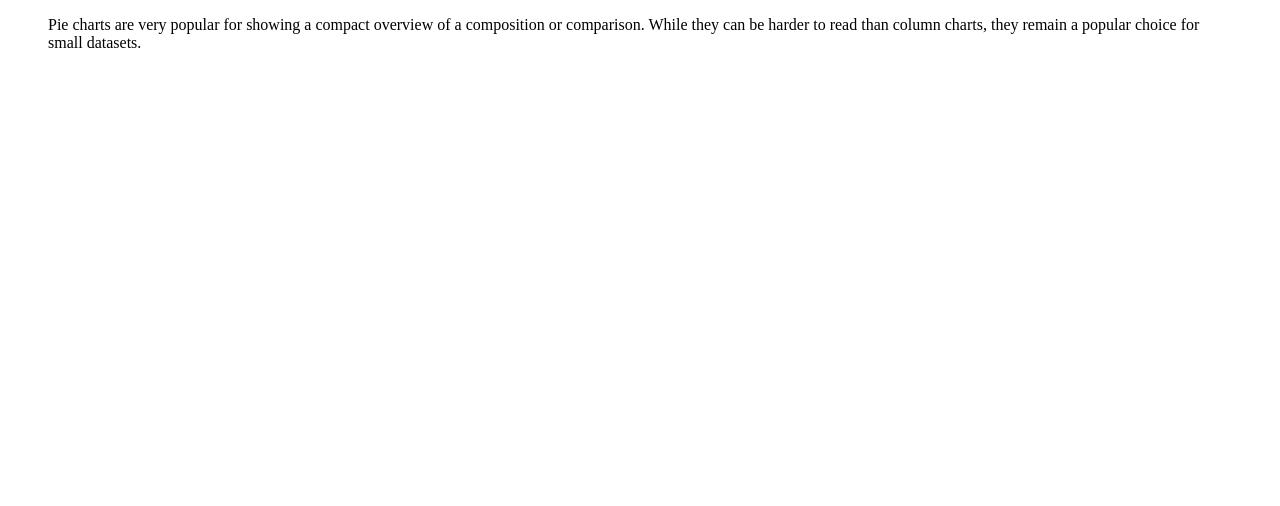
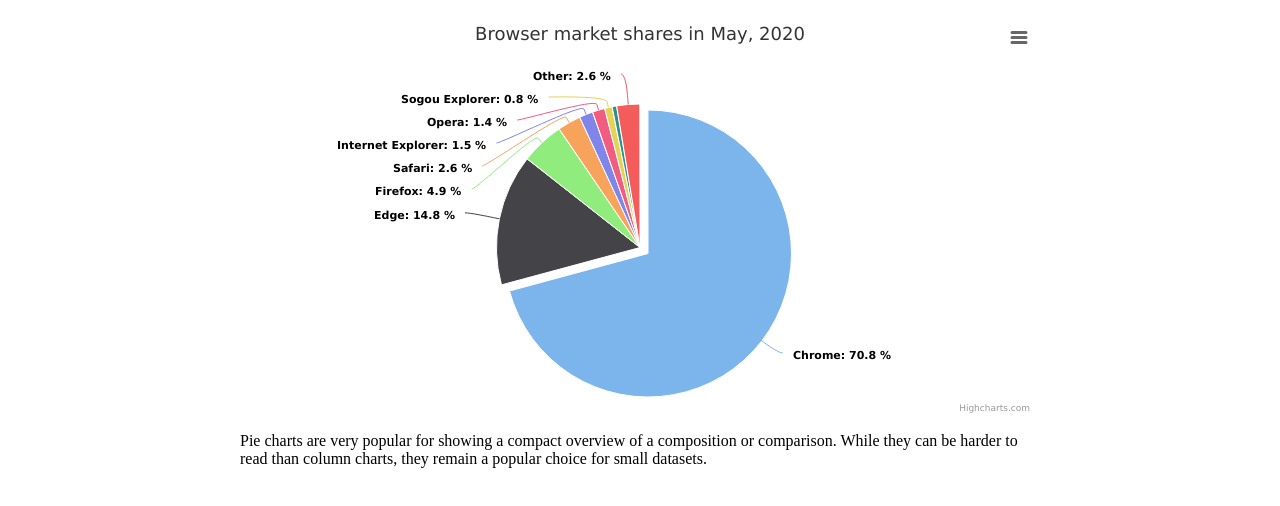
Before and after one commit to sinanartun/highcharts, a plain HTML site: page index.html in a window 1280 px wide. Drawn offline with nearby package versions, Linux system fonts and the light colour scheme.

Commit message:
hello africa

```diff
--- a/index.html
+++ b/index.html
@@ -8,6 +8,54 @@
     <script src="https://code.highcharts.com/modules/export-data.js"></script>
     <script src="https://code.highcharts.com/modules/accessibility.js"></script>
 </head>
+<style>
+    .highcharts-figure,
+    .highcharts-data-table table {
+        min-width: 320px;
+        max-width: 800px;
+        margin: 1em auto;
+    }
+
+    .highcharts-data-table table {
+        font-family: Verdana, sans-serif;
+        border-collapse: collapse;
+        border: 1px solid #ebebeb;
+        margin: 10px auto;
+        text-align: center;
+        width: 100%;
+        max-width: 500px;
+    }
+
+    .highcharts-data-table caption {
+        padding: 1em 0;
+        font-size: 1.2em;
+        color: #555;
+    }
+
+    .highcharts-data-table th {
+        font-weight: 600;
+        padding: 0.5em;
+    }
+
+    .highcharts-data-table td,
+    .highcharts-data-table th,
+    .highcharts-data-table caption {
+        padding: 0.5em;
+    }
+
+    .highcharts-data-table thead tr,
+    .highcharts-data-table tr:nth-child(even) {
+        background: #f8f8f8;
+    }
+
+    .highcharts-data-table tr:hover {
+        background: #f1f7ff;
+    }
+
+    input[type="number"] {
+        min-width: 50px;
+    }
+</style>
 <body>
 
 
@@ -21,4 +69,71 @@
 </figure>
 
 </body>
+
+<script>
+  // Data retrieved from https://netmarketshare.com
+  Highcharts.chart('container', {
+    chart: {
+      plotBackgroundColor: null,
+      plotBorderWidth: null,
+      plotShadow: false,
+      type: 'pie'
+    },
+    title: {
+      text: 'Browser market shares in May, 2020'
+    },
+    tooltip: {
+      pointFormat: '{series.name}: <b>{point.percentage:.1f}%</b>'
+    },
+    accessibility: {
+      point: {
+        valueSuffix: '%'
+      }
+    },
+    plotOptions: {
+      pie: {
+        allowPointSelect: true,
+        cursor: 'pointer',
+        dataLabels: {
+          enabled: true,
+          format: '<b>{point.name}</b>: {point.percentage:.1f} %'
+        }
+      }
+    },
+    series: [{
+      name: 'Brands',
+      colorByPoint: true,
+      data: [{
+        name: 'Chrome',
+        y: 70.67,
+        sliced: true,
+        selected: true
+      }, {
+        name: 'Edge',
+        y: 14.77
+      },  {
+        name: 'Firefox',
+        y: 4.86
+      }, {
+        name: 'Safari',
+        y: 2.63
+      }, {
+        name: 'Internet Explorer',
+        y: 1.53
+      },  {
+        name: 'Opera',
+        y: 1.40
+      }, {
+        name: 'Sogou Explorer',
+        y: 0.84
+      }, {
+        name: 'QQ',
+        y: 0.51
+      }, {
+        name: 'Other',
+        y: 2.6
+      }]
+    }]
+  });
+</script>
 </html>
```
